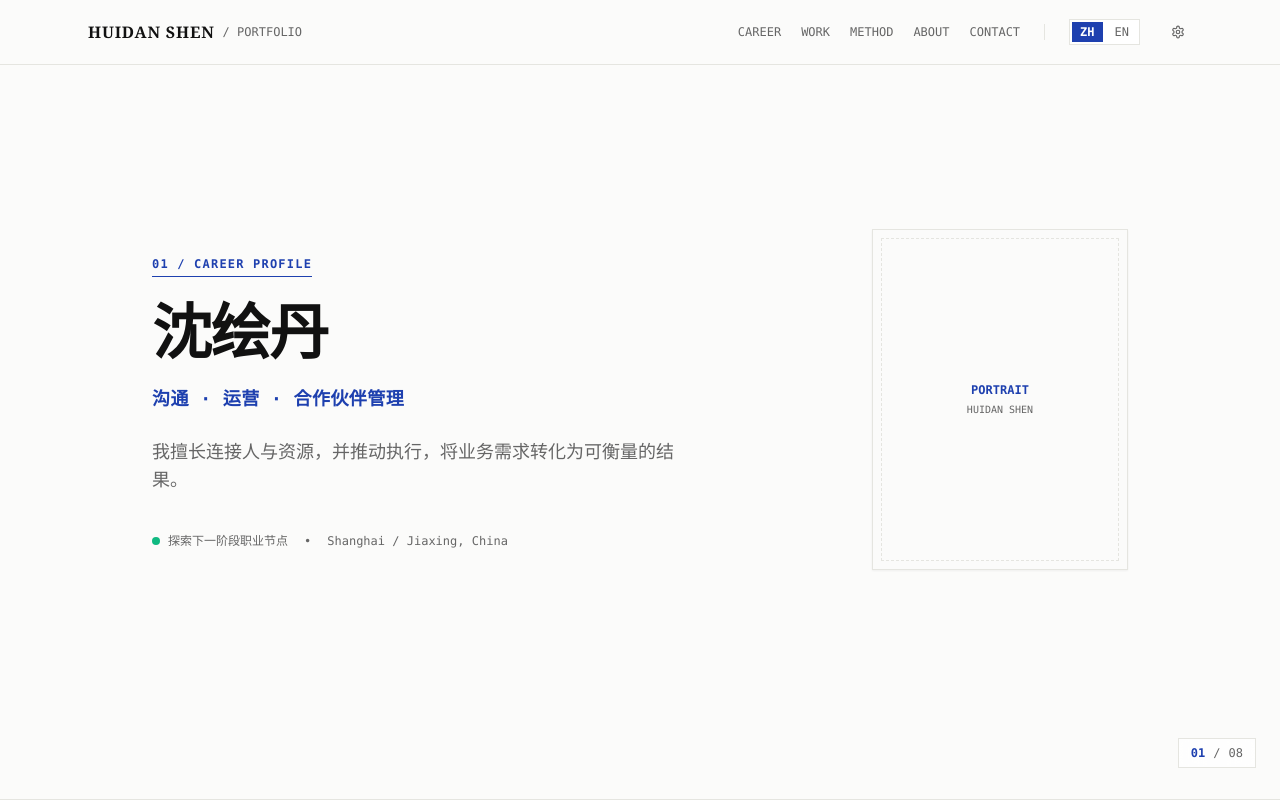
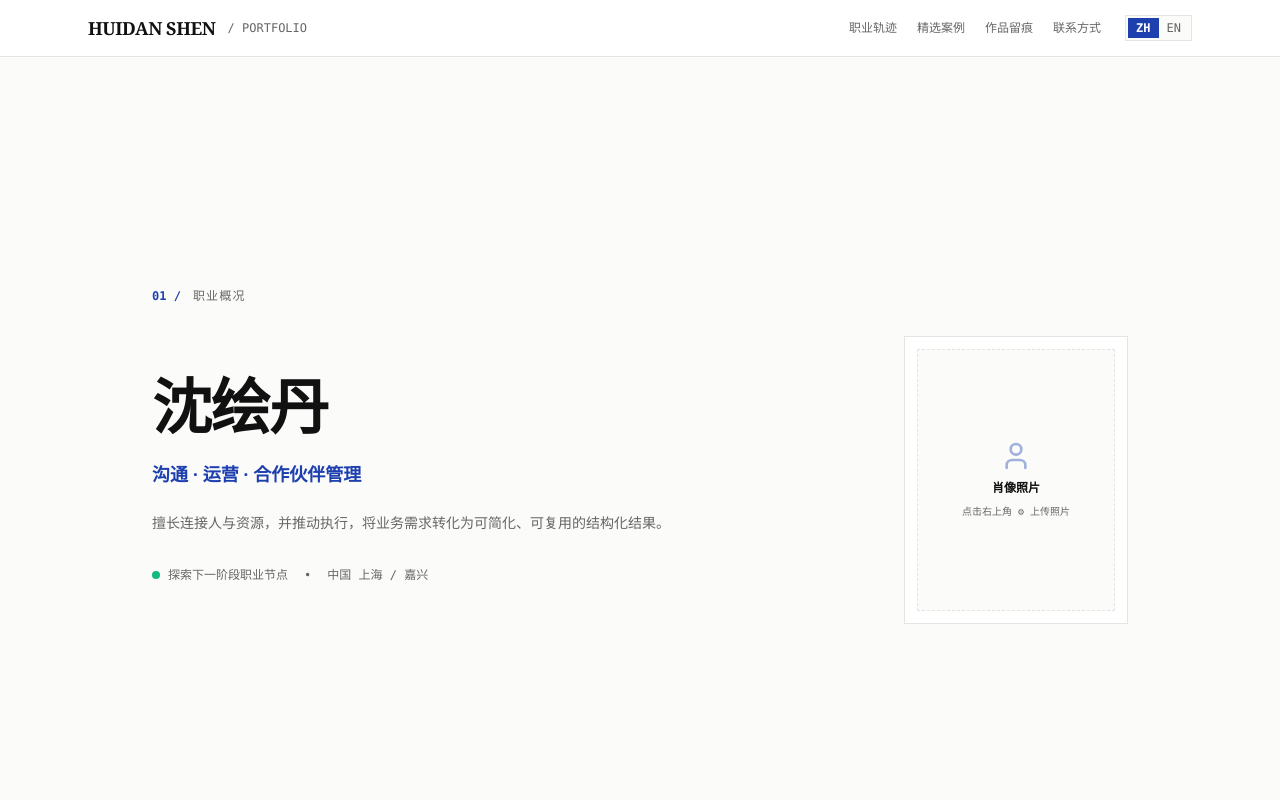
Before and after one commit to echo-eng928/huidan-career-deck, a React (Vite) app: page / in a window 1280 px wide. Shown: the top 800 px of the page. Built offline with nearby package versions, Linux system fonts and the light colour scheme.

Commit message:
fix: resolve Hero component syntax error

```diff
--- a/src/App.jsx
+++ b/src/App.jsx
@@ -1,129 +1,83 @@
-import React, { useState, useEffect, useRef } from 'react';
+import React, { useState, useEffect } from 'react';
 import Header from './components/Header';
 import Hero from './components/Hero';
-import Stats from './components/Stats';
 import Career from './components/Career';
 import Projects from './components/Projects';
-import HowIWork from './components/HowIWork';
-import Capabilities from './components/Capabilities';
 import About from './components/About';
 import Contact from './components/Contact';
 import AdminDrawer from './components/admin/AdminDrawer';
 
-import defaultContent from './data/content.js';
-import { getContentFromStorage, saveContentToStorage, getImageFromDB } from './utils/db';
-
 export default function App() {
   const [lang, setLang] = useState('zh');
-  const [content, setContent] = useState(() => getContentFromStorage() || defaultContent || {});
   const [isAdminOpen, setIsAdminOpen] = useState(false);
+  const [activeTab, setActiveTab] = useState('hero');
   const [editLang, setEditLang] = useState('zh');
-  const [activeTab, setActiveTab] = useState('personal');
-  const [draftContent, setDraftContent] = useState(content);
-  const [avatarImage, setAvatarImage] = useState(null);
-  const [currentSlide, setCurrentSlide] = useState(1);
 
-  const containerRef = useRef(null);
-  const totalSlides = 8;
+  // 内容状态数据层（支持持久化）
+  const [contentData, setContentData] = useState(() => {
+    const saved = localStorage.getItem('huidan_deck_content');
+    return saved ? JSON.parse(saved) : {};
+  });
 
+  const [draftContent, setDraftContent] = useState(contentData);
+
+  // 键盘暗号监听逻辑：1 秒内快速连按 3 次 Shift 键召唤后台抽屉
   useEffect(() => {
-    async function loadAvatar() {
-      try {
-        const img = await getImageFromDB('profile_avatar');
-        if (img) setAvatarImage(img);
-      } catch (e) {
-        console.error("Avatar load error", e);
-      }
-    }
-    loadAvatar();
-  }, []);
+    let shiftCount = 0;
+    let timer = null;
 
-  useEffect(() => {
-    const observer = new IntersectionObserver(
-      (entries) => {
-        entries.forEach((entry) => {
-          if (entry.isIntersecting) {
-            const slideId = entry.target.id;
-            const num = parseInt(slideId.replace('slide-0', ''), 10);
-            if (!isNaN(num)) setCurrentSlide(num);
-          }
-        });
-      },
-      { threshold: 0.5 }
-    );
+    const handleKeyDown = (e) => {
+      if (e.key === 'Shift') {
+        shiftCount += 1;
 
-    const slides = document.querySelectorAll('.deck-slide');
-    slides.forEach((slide) => observer.observe(slide));
+        if (timer) clearTimeout(timer);
 
-    return () => observer.disconnect();
-  }, []);
-
-  useEffect(() => {
-    const handleKeyDown = (e) => {
-      if (isAdminOpen) return;
-
-      if (e.key === 'ArrowDown' || e.key === 'PageDown') {
-        e.preventDefault();
-        const next = Math.min(currentSlide + 1, totalSlides);
-        document.getElementById(`slide-0${next}`)?.scrollIntoView({ behavior: 'smooth' });
-      } else if (e.key === 'ArrowUp' || e.key === 'PageUp') {
-        e.preventDefault();
-        const prev = Math.max(currentSlide - 1, 1);
-        document.getElementById(`slide-0${prev}`)?.scrollIntoView({ behavior: 'smooth' });
-      } else if (e.key === 'Home') {
-        e.preventDefault();
-        document.getElementById('slide-01')?.scrollIntoView({ behavior: 'smooth' });
-      } else if (e.key === 'End') {
-        e.preventDefault();
-        document.getElementById('slide-08')?.scrollIntoView({ behavior: 'smooth' });
+        if (shiftCount >= 3) {
+          setIsAdminOpen((prev) => !prev);
+          shiftCount = 0;
+        } else {
+          timer = setTimeout(() => {
+            shiftCount = 0;
+          }, 1000);
+        }
       }
     };
 
     window.addEventListener('keydown', handleKeyDown);
     return () => window.removeEventListener('keydown', handleKeyDown);
-  }, [currentSlide, isAdminOpen]);
+  }, []);
 
   const handleSave = () => {
-    setContent(draftContent);
-    saveContentToStorage(draftContent);
+    setContentData(draftContent);
+    localStorage.setItem('huidan_deck_content', JSON.stringify(draftContent));
     setIsAdminOpen(false);
   };
 
   const handleReset = () => {
-    setDraftContent(defaultContent);
-    setContent(defaultContent);
-    saveContentToStorage(defaultContent);
+    localStorage.removeItem('huidan_deck_content');
+    setContentData({});
+    setDraftContent({});
+    setIsAdminOpen(false);
   };
 
   return (
-    <div className="min-h-screen bg-[#FBFBFA] text-[#111111] font-sans">
+    <div className="min-h-screen bg-[#FBFBFA] text-[#111111] font-sans antialiased selection:bg-[#1E40AF] selection:text-white pt-14">
+      {/* 顶部 Header（隐形 ⚙ 按钮） */}
       <Header
         lang={lang}
         setLang={setLang}
-        onOpenAdmin={() => {
-          setDraftContent(content);
-          setIsAdminOpen(true);
-        }}
       />
 
-      {/* 右下角悬浮极简 0X / 08 计数 */}
-      <div className="fixed right-6 bottom-8 z-40 hidden lg:flex items-center space-x-2 bg-white/80 backdrop-blur-md px-3 py-1.5 border border-[#E5E5E0] rounded-xs shadow-xs font-mono text-xs">
-        <span className="text-[#1E40AF] font-bold">0{currentSlide}</span>
-        <span className="text-[#666666]">/</span>
-        <span className="text-[#666666]">0{totalSlides}</span>
-      </div>
-
-      <main ref={containerRef} className="deck-container">
-        <Hero data={content} lang={lang} avatarImage={avatarImage} />
-        <Stats data={content} lang={lang} />
-        <Career data={content} lang={lang} />
-        <Projects data={content} lang={lang} />
-        <HowIWork lang={lang} />
-        <Capabilities data={content} lang={lang} />
-        <About data={content} lang={lang} />
-        <Contact data={content} lang={lang} />
+      {/* 8 大核心 Slide 模块 */}
+      <main className="space-y-0">
+        <Hero data={contentData} lang={lang} />
+        <Career data={contentData} lang={lang} />
+        <Projects data={contentData} lang={lang} />
+        <About data={contentData} lang={lang} />
+        <Contact data={contentData} lang={lang} />
       </main>
 
+      {/* 后台暗号管理抽屉 */}
       <AdminDrawer
         isOpen={isAdminOpen}
         onClose={() => setIsAdminOpen(false)}
--- a/src/components/Header.jsx
+++ b/src/components/Header.jsx
@@ -1,69 +1,45 @@
 import React from 'react';
-import { Settings } from 'lucide-react';
 
-export default function Header({ lang, setLang, onOpenAdmin }) {
-  const scrollToSlide = (slideId) => {
-    document.getElementById(slideId)?.scrollIntoView({ behavior: 'smooth' });
-  };
+export default function Header({ activeSlide, lang, setLang }) {
+  const currentLang = lang || 'zh';
 
   return (
-    <header className="fixed top-0 left-0 right-0 z-50 bg-[#FBFBFA]/90 backdrop-blur-md border-b border-[#E5E5E0]">
-      <div className="max-w-6xl mx-auto px-6 h-16 flex items-center justify-between">
+    <header className="fixed top-0 left-0 right-0 z-40 bg-white/90 backdrop-blur-md border-b border-[#E5E5E0]">
+      <div className="max-w-6xl mx-auto px-6 h-14 flex items-center justify-between">
 
-        {/* 左侧：Logo / 个人标识 */}
-        <button
-          onClick={() => scrollToSlide('slide-01')}
-          className="flex items-center space-x-2 text-left hover:opacity-80 transition-opacity"
-        >
-          <span className="font-serif font-bold text-base tracking-wider text-[#111111]">
+        {/* 左侧 Header Logo & 标题 */}
+        <div className="flex items-center space-x-3">
+          <span className="font-serif font-bold tracking-tight text-lg text-[#111111]">
             HUIDAN SHEN
           </span>
-          <span className="text-xs font-mono text-[#666666]">/ PORTFOLIO</span>
-        </button>
+          <span className="text-xs font-mono text-[#666666] hidden sm:inline-block">
+            / PORTFOLIO
+          </span>
+        </div>
 
-        {/* 中间与右侧：模块快捷导航 + 语言切换 + 后台入口 */}
+        {/* 右侧：仅保留导航与中英文切换（⚙ 设置图标已隐形） */}
         <div className="flex items-center space-x-6 text-xs font-mono">
           <nav className="hidden md:flex items-center space-x-5 text-[#666666]">
-            <button
-              onClick={() => scrollToSlide('slide-03')}
-              className="hover:text-[#1E40AF] transition-colors"
-            >
-              CAREER
-            </button>
-            <button
-              onClick={() => scrollToSlide('slide-04')}
-              className="hover:text-[#1E40AF] transition-colors"
-            >
-              WORK
-            </button>
-            <button
-              onClick={() => scrollToSlide('slide-05')}
-              className="hover:text-[#1E40AF] transition-colors"
-            >
-              METHOD
-            </button>
-            <button
-              onClick={() => scrollToSlide('slide-07')}
-              className="hover:text-[#1E40AF] transition-colors"
-            >
-              ABOUT
-            </button>
-            <button
-              onClick={() => scrollToSlide('slide-08')}
-              className="hover:text-[#1E40AF] transition-colors"
-            >
-              CONTACT
-            </button>
+            <a href="#slide-03" className="hover:text-[#111111] transition-colors uppercase">
+              {currentLang === 'zh' ? '职业轨迹' : 'CAREER'}
+            </a>
+            <a href="#slide-04" className="hover:text-[#111111] transition-colors uppercase">
+              {currentLang === 'zh' ? '精选案例' : 'WORK'}
+            </a>
+            <a href="#slide-07" className="hover:text-[#111111] transition-colors uppercase">
+              {currentLang === 'zh' ? '作品留痕' : 'ABOUT'}
+            </a>
+            <a href="#slide-08" className="hover:text-[#111111] transition-colors uppercase">
+              {currentLang === 'zh' ? '联系方式' : 'CONTACT'}
+            </a>
           </nav>
 
-          <div className="h-4 w-[1px] bg-[#E5E5E0] hidden md:block" />
-
           {/* 语言切换按钮 */}
-          <div className="flex items-center space-x-1 border border-[#E5E5E0] p-0.5 rounded-xs bg-white">
+          <div className="flex border border-[#E5E5E0] rounded-xs p-0.5 bg-[#FBFBFA]">
             <button
               onClick={() => setLang('zh')}
               className={`px-2 py-0.5 rounded-xs transition-colors ${
-                lang === 'zh' ? 'bg-[#1E40AF] text-white font-bold' : 'text-[#666666] hover:text-[#111111]'
+                currentLang === 'zh' ? 'bg-[#1E40AF] text-white font-bold' : 'text-[#666666] hover:text-[#111111]'
               }`}
             >
               ZH
@@ -71,21 +47,12 @@ export default function Header({ lang, setLang, onOpenAdmin }) {
             <button
               onClick={() => setLang('en')}
               className={`px-2 py-0.5 rounded-xs transition-colors ${
-                lang === 'en' ? 'bg-[#1E40AF] text-white font-bold' : 'text-[#666666] hover:text-[#111111]'
+                currentLang === 'en' ? 'bg-[#1E40AF] text-white font-bold' : 'text-[#666666] hover:text-[#111111]'
               }`}
             >
               EN
             </button>
           </div>
-
-          {/* 管理抽屉按钮 */}
-          <button
-            onClick={onOpenAdmin}
-            className="p-1.5 text-[#666666] hover:text-[#1E40AF] hover:bg-white border border-transparent hover:border-[#E5E5E0] rounded-xs transition-all"
-            title="Edit Mode"
-          >
-            <Settings size={14} />
-          </button>
         </div>
 
       </div>
--- a/src/components/Hero.jsx
+++ b/src/components/Hero.jsx
@@ -1,62 +1,77 @@
 import React from 'react';
+import { User } from 'lucide-react';
 
-export default function Hero({ data, lang, avatarImage }) {
-  const hero = data?.[lang]?.hero || {};
+export default function Hero({ data, lang }) {
+  const currentLang = lang || 'zh';
+
+  const name = data?.[currentLang]?.hero?.name || (currentLang === 'zh' ? '沈绘丹' : 'Huidan Shen');
+  const title = data?.[currentLang]?.hero?.title || (currentLang === 'zh' ? '沟通 · 运营 · 合作伙伴管理' : 'Operations & Partner Governance Lead');
+  const bio = data?.[currentLang]?.hero?.bio || (currentLang === 'zh'
+    ? '擅长连接人与资源，并推动执行，将业务需求转化为可简化、可复用的结构化结果。'
+    : 'Specializing in connecting stakeholders and executing operations, bridging strategy with scalable results.');
+
+  const avatar = data?.[currentLang]?.hero?.avatar || null;
 
   return (
     <section id="slide-01" className="deck-slide border-b border-[#E5E5E0]">
-      <div className="max-w-5xl mx-auto px-6 w-full">
-        <div className="grid grid-cols-1 lg:grid-cols-12 gap-12 items-center">
+      <div className="max-w-5xl mx-auto px-6 w-full space-y-8">
 
-          <div className="lg:col-span-7 space-y-6">
-            <div className="inline-flex items-center space-x-2 border-b border-[#1E40AF] pb-1">
-              <span className="text-xs font-mono text-[#1E40AF] font-bold tracking-widest uppercase">
-                01 / CAREER PROFILE
+        <div className="flex items-center space-x-3 mb-2">
+          <span className="text-xs font-mono text-[#1E40AF] font-bold">01 /</span>
+          <span className="text-xs font-mono text-[#666666] uppercase tracking-widest">
+            {currentLang === 'zh' ? '职业概况' : 'CAREER OVERVIEW'}
           </span>
         </div>
 
-            <h1 className="text-4xl sm:text-5xl lg:text-6xl font-serif font-bold tracking-tight text-[#111111] leading-tight">
-              {hero.name || (lang === 'zh' ? '沈绘丹' : 'Huidan Shen')}
+        <div className="grid grid-cols-1 md:grid-cols-12 gap-8 items-center">
+
+          {/* 左侧文字与标语 */}
+          <div className="md:col-span-8 space-y-6">
+            <h1 className="text-5xl md:text-6xl font-serif font-bold tracking-tight text-[#111111] leading-none">
+              {name}
             </h1>
 
-            <div className="text-base sm:text-lg font-mono text-[#1E40AF] font-semibold tracking-wide">
-              {lang === 'zh' ? '沟通 · 运营 · 合作伙伴管理' : 'Communication · Operations · Partner Management'}
+            <div className="text-lg font-serif font-bold text-[#1E40AF]">
+              {title}
             </div>
 
-            <p className="text-base sm:text-lg font-sans text-[#666666] leading-relaxed max-w-xl">
-              {hero.bio || (lang === 'zh'
-                ? '连接信息、人员与执行力。拥有真实商业项目协作经验，擅长梳理复杂业务流程，并借助 AI 工具完成数字化落地表达。'
-                : 'Connecting information, people, and execution. Experienced in commercial project coordination, workflow optimization, and AI-assisted digital execution.')}
+            <p className="text-sm font-sans text-[#666666] leading-relaxed max-w-xl">
+              {bio}
             </p>
 
-            <div className="pt-4 flex items-center space-x-4 text-xs font-mono text-[#666666]">
-              <span className="flex items-center">
-                <span className="w-2 h-2 rounded-full bg-emerald-500 mr-2"></span>
-                {lang === 'zh' ? '探索下一阶段职业节点' : 'Exploring Next Chapter'}
+            <div className="flex flex-wrap items-center gap-4 text-xs font-mono text-[#666666] pt-2">
+              <span className="flex items-center space-x-2">
+                <span className="w-2 h-2 rounded-full bg-emerald-500"></span>
+                <span>{currentLang === 'zh' ? '探索下一阶段职业节点' : 'Exploring Next Chapter'}</span>
               </span>
               <span>•</span>
-              <span>Shanghai / Jiaxing, China</span>
+              <span>{currentLang === 'zh' ? '中国 上海 / 嘉兴' : 'Shanghai / Jiaxing, China'}</span>
             </div>
           </div>
 
-          <div className="lg:col-span-5 flex justify-center lg:justify-end">
-            <div className="relative w-48 sm:w-64 aspect-[3/4] bg-[#FBFBFA] p-2 border border-[#E5E5E0] shadow-sm rounded-xs">
-              {avatarImage ? (
-                <img
-                  src={avatarImage}
-                  alt={hero.name || "Portrait"}
-                  className="w-full h-full object-cover rounded-xs border border-[#E5E5E0]"
-                />
+          {/* 右侧肖像展示区 */}
+          <div className="md:col-span-4 flex justify-center md:justify-end">
+            <div className="w-56 h-72 bg-white border border-[#E5E5E0] p-3 rounded-xs shadow-xs flex flex-col justify-between">
+              <div className="w-full h-full bg-[#FBFBFA] border border-dashed border-[#E5E5E0] rounded-xs overflow-hidden flex flex-col items-center justify-center text-center p-4">
+                {avatar ? (
+                  <img src={avatar} alt={name} className="w-full h-full object-cover rounded-xs" />
                 ) : (
-                <div className="w-full h-full border border-dashed border-[#E5E5E0] flex flex-col items-center justify-center p-4 text-center">
-                  <span className="font-mono text-xs text-[#1E40AF] font-bold">PORTRAIT</span>
-                  <span className="text-[10px] font-mono text-[#666666] mt-1">HUIDAN SHEN</span>
+                  <div className="space-y-2">
+                    <User size={32} className="mx-auto text-[#1E40AF]/40" />
+                    <div className="font-serif font-bold text-xs text-[#111111]">
+                      {currentLang === 'zh' ? '肖像照片' : 'Portrait'}
+                    </div>
+                    <div className="font-mono text-[10px] text-[#666666]">
+                      {currentLang === 'zh' ? '点击右上角 ⚙ 上传照片' : 'Upload via Admin Drawer'}
+                    </div>
                   </div>
                 )}
               </div>
             </div>
+          </div>
 
         </div>
+
       </div>
     </section>
   );
```
Also changed, not shown: src/components/admin/AdminDrawer.jsx (+41 -37 lines). Lines whose indentation alone changed are shown as unchanged.
